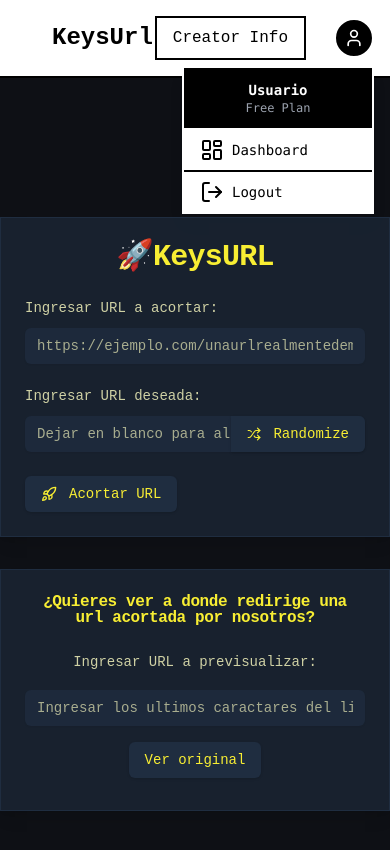
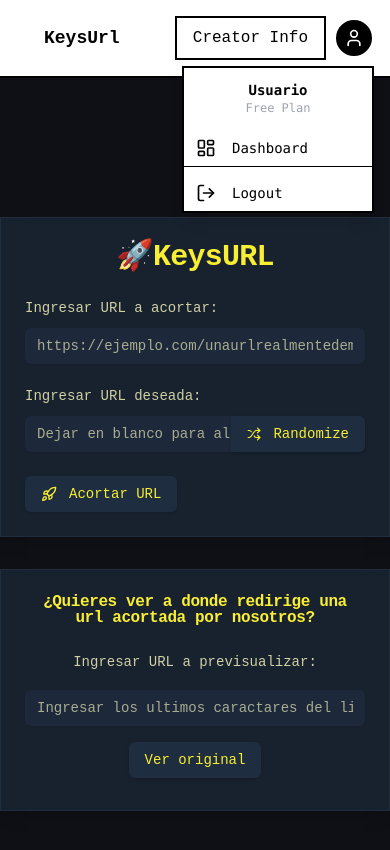
Before and after one commit to Keys4Ever/URLShortenerV2, a React (Vite) app in the folder Frontend/: page / in a window 390 px wide. Both pictures are taken after a click on the button "Open user menu". Shown: the top 850 px of the page. Built offline with nearby package versions, Linux system fonts and the light colour scheme; no server answers.

Commit message:
Algo de responsive

```diff
--- a/Frontend/src/components/Nav/Nav.jsx
+++ b/Frontend/src/components/Nav/Nav.jsx
@@ -1,7 +1,7 @@
 import { useAuth } from "../../context/authContext";
 import ImageDropMenu from "./components/ImageDropMenu/ImageDropMenu.jsx";
 import LogoCliqueable from './components/LogoCliqueable.jsx';
-import LoginButton from '../LoginButton.jsx'
+import LoginButton from '../LoginButton.jsx';
 import ABtn from "../ABtn.jsx";
 
 const Nav = () => {
@@ -10,9 +10,13 @@ const Nav = () => {
     return (
         <nav className="bg-white dark:bg-black border-b-2 border-black dark:border-white">
             <div className="max-w-screen-xl flex flex-wrap items-center justify-between mx-auto p-4">
+
                 <LogoCliqueable />
-                <div className="flex items-center gap-4 md:order-2 space-x-3 md:space-x-0 rtl:space-x-reverse">
-                    <ABtn link="https://keys4ever.dev" label="Creator Info"/>
+
+                <div className="flex items-center gap-2 sm:gap-3 md:gap-4 lg:gap-6 xl:gap-8 md:order-2">
+
+                    <ABtn link="https://keys4ever.dev" label="Creator Info" className="text-xs sm:text-sm md:text-base lg:text-lg" />
+
                     {auth.authenticated ? <LoginButton /> : <ImageDropMenu /> }
                 </div>
             </div>
--- a/Frontend/src/components/Nav/components/ImageDropMenu/ImageDropMenu.jsx
+++ b/Frontend/src/components/Nav/components/ImageDropMenu/ImageDropMenu.jsx
@@ -12,7 +12,7 @@ const ImageDropMenu = () => {
     };
 
     return (
-        <div className="relative">
+        <div className="relative z-50">
             <button
                 type="button"
                 className="flex items-center justify-center w-10 h-10 bg-black text-white border-2 border-white rounded-full hover:bg-white hover:text-black focus:outline-none transition-colors duration-200"
@@ -26,7 +26,7 @@ const ImageDropMenu = () => {
 
             {isOpen && (
                 <div
-                    className="absolute right-0 mt-2 w-48 bg-black text-white border-2 border-white shadow-lg font-mono"
+                    className="absolute right-0 mt-2 w-48 bg-white dark:bg-black text-black dark:text-white border-2 border-black dark:border-white shadow-lg font-mono"
                     id="user-dropdown"
                 >
                     <div className="px-4 py-3 border-b-2 border-white text-center">
--- a/Frontend/src/components/Nav/components/ImageDropMenu/options/Option.jsx
+++ b/Frontend/src/components/Nav/components/ImageDropMenu/options/Option.jsx
@@ -3,10 +3,12 @@ const Option = ({ icon, label, moveTo, hasBorder = false }) => {
         <li>
             <a
                 href={moveTo}
-                className={`flex items-center px-4 py-2 text-sm text-black bg-white hover:bg-black hover:text-white dark:bg-black dark:text-white dark:hover:bg-white dark:hover:text-black transition-all duration-200 ${hasBorder ? 'border-b-2 border-black dark:border-white' : ''}`}
+                className={`flex items-center gap-2 px-3 sm:px-4 py-2 text-sm sm:text-base text-black bg-white hover:bg-black hover:text-white dark:bg-black dark:text-white dark:hover:bg-white dark:hover:text-black transition-all duration-200 ${hasBorder ? 'border-b border-black dark:border-white' : ''}`}
             >
-                <span className="mr-2">{icon}</span>
-                {label}
+                <span className="mr-2">
+                    {icon}
+                </span>
+                <span className="truncate">{label}</span>
             </a>
         </li>
     );
--- a/Frontend/src/components/Nav/components/ImageDropMenu/options/OptionList.jsx
+++ b/Frontend/src/components/Nav/components/ImageDropMenu/options/OptionList.jsx
@@ -1,16 +1,29 @@
-import { useAuth } from '../../../../../context/authContext.jsx'
-import LogoutButton from '../../../../../components/LogoutButton.jsx'
-import { LayoutDashboard, LogOut } from 'lucide-react'
-import Option from './option.jsx'
+import { useAuth } from '../../../../../context/authContext.jsx';
+import LogoutButton from '../../../../../components/LogoutButton.jsx';
+import { LayoutDashboard, LogOut } from 'lucide-react';
+import Option from './option.jsx';
+
 const OptionList = () => {
     const { auth } = useAuth();
+
     return (
-        <ul aria-labelledby="user-menu-button">
-            <Option icon={<LayoutDashboard />} label="Dashboard" moveTo="/dashboard" hasBorder="true" />
-            <Option icon={<LogOut />} label="Logout" moveTo="http://localhost:3000/logout" />
+        <ul
+            aria-labelledby="user-menu-button"
+            className="flex flex-col gap-2 w-full max-w-xs bg-white dark:bg-black"
+        >
+            <Option
+                icon={<LayoutDashboard className="w-5 h-5 sm:w-6 sm:h-6" />}
+                label="Dashboard"
+                moveTo="/dashboard"
+                hasBorder={true}
+            />
+            <Option
+                icon={<LogOut className="w-5 h-5 sm:w-6 sm:h-6" />}
+                label="Logout"
+                moveTo="http://localhost:3000/logout"
+            />
         </ul>
     );
 };
 
-
 export default OptionList;
--- a/Frontend/src/components/Nav/components/LogoCliqueable.jsx
+++ b/Frontend/src/components/Nav/components/LogoCliqueable.jsx
@@ -1,10 +1,29 @@
-const LogoCliqueable = () =>{
+const LogoCliqueable = () => {
     return (
-    <a href="https://keys.lat/" className="flex items-center space-x-3 rtl:space-x-reverse">
-        <svg xmlns="http://www.w3.org/2000/svg" width="24" height="24" viewBox="0 0 24 24" fill="none" stroke="currentColor" strokeWidth="2" strokeLinecap="round" strokeLinejoin="round" className="text-white"><path d="M2.586 17.414A2 2 0 0 0 2 18.828V21a1 1 0 0 0 1 1h3a1 1 0 0 0 1-1v-1a1 1 0 0 1 1-1h1a1 1 0 0 0 1-1v-1a1 1 0 0 1 1-1h.172a2 2 0 0 0 1.414-.586l.814-.814a6.5 6.5 0 1 0-4-4z"/><circle cx="16.5" cy="7.5" r=".5" fill="currentColor"/></svg>
-        <span className="self-center text-2xl font-semibold whitespace-nowrap dark:text-white">KeysUrl</span>
-    </a>
-    )
+        <a
+            href="https://keys.lat/"
+            className="flex items-center space-x-2 sm:space-x-3 rtl:space-x-reverse"
+        >
+            <svg
+                xmlns="http://www.w3.org/2000/svg"
+                viewBox="0 0 24 24"
+                fill="none"
+                stroke="currentColor"
+                strokeWidth="2"
+                strokeLinecap="round"
+                strokeLinejoin="round"
+                className="text-white w-5 h-5 sm:w-6 sm:h-6 md:w-7 md:h-7 lg:w-8 lg:h-8"
+            >
+                <path d="M2.586 17.414A2 2 0 0 0 2 18.828V21a1 1 0 0 0 1 1h3a1 1 0 0 0 1-1v-1a1 1 0 0 1 1-1h1a1 1 0 0 0 1-1v-1a1 1 0 0 1 1-1h.172a2 2 0 0 0 1.414-.586l.814-.814a6.5 6.5 0 1 0-4-4z"/>
+                <circle cx="16.5" cy="7.5" r=".5" fill="currentColor"/>
+            </svg>
+
+            {/* Texto responsivo que se ajusta en tamaño */}
+            <span className="self-center text-lg sm:text-xl md:text-2xl lg:text-3xl font-semibold whitespace-nowrap dark:text-white">
+                KeysUrl
+            </span>
+        </a>
+    );
 }
 
-export default  LogoCliqueable;
+export default LogoCliqueable;
--- /dev/null
+++ b/Frontend/src/pages/MainPage.jsx
@@ -0,0 +1,7 @@
+const MainPage = () =>{
+    return (
+        <div>
+
+        </div>
+    )
+}
```
